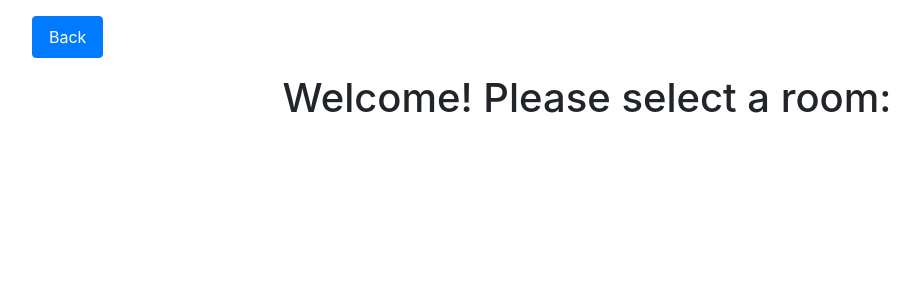
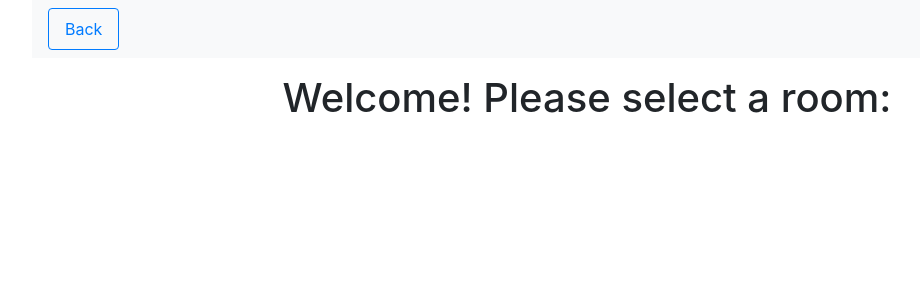
Before and after one commit to dylanm312/gather-secure-doors, a Django app: page /1 in a window 1280 px wide. Shown: the top 300 px of the page, without its empty margins (53-973 px from the left). Run offline with Django 3.2, Linux system fonts and the light colour scheme; data that the repository does not hold is empty; some libraries are stand-ins or nearby versions.

Commit message:
Move navbar from child templates to base template

```diff
--- a/gather_secure_doors/door_management/models.py
+++ b/gather_secure_doors/door_management/models.py
@@ -50,7 +50,7 @@ class Door(models.Model):
     def __str__(self):
         return self.door_name
 
-    # Auto-generate door slug
+    # Auto-generate door slug and init door in Gather map
     def save(self, *args, **kwargs):
         # Only generate slug for brand new doors, else we risk breaking links
         if not self.id:
@@ -59,7 +59,7 @@ class Door(models.Model):
 
         super(Door, self).save(*args, **kwargs)
 
-    # Delete door from Gather when deleted from Django Admin
+    # Delete door from Gather map when deleted from Django Admin
     def delete(self, *args, **kwargs):
         gather_door_updater.delete_door(self.room.workspace, self.room, self)
 
--- a/gather_secure_doors/door_management/static/style.css
+++ b/gather_secure_doors/door_management/static/style.css
@@ -1,7 +1,3 @@
-nav {
-    margin: 2vh 0;
-}
-
 h1 {
     margin: 2vh 0;
 }
--- a/gather_secure_doors/door_management/templates/door_management/base.html
+++ b/gather_secure_doors/door_management/templates/door_management/base.html
@@ -14,11 +14,21 @@
 
 <body>
     <div class="container">
-    {% block content %}<h1>This is the base template. Please fill me with content!{% endblock %}
-    {% block scripts %}
-    <script src="https://code.jquery.com/jquery-3.3.1.slim.min.js" integrity="sha384-q8i/X+965DzO0rT7abK41JStQIAqVgRVzpbzo5smXKp4YfRvH+8abtTE1Pi6jizo" crossorigin="anonymous"></script>
-    <script src="https://cdnjs.cloudflare.com/ajax/libs/popper.js/1.14.7/umd/popper.min.js" integrity="sha384-UO2eT0CpHqdSJQ6hJty5KVphtPhzWj9WO1clHTMGa3JDZwrnQq4sF86dIHNDz0W1" crossorigin="anonymous"></script>
-    <script src="https://stackpath.bootstrapcdn.com/bootstrap/4.3.1/js/bootstrap.min.js" integrity="sha384-JjSmVgyd0p3pXB1rRibZUAYoIIy6OrQ6VrjIEaFf/nJGzIxFDsf4x0xIM+B07jRM" crossorigin="anonymous"></script>
-    {% endblock %}
+        {% block navbar %}
+        <nav class="navbar navbar-light bg-light">
+            <a href="{% block back-btn-link %}#{% endblock %}" class="btn btn-outline-primary nav-link back-btn">Back</a>
+        </nav>
+        {% endblock %}
+
+        {% block content %}
+        <h1>This is the base template. Please fill me with content!
+        {% endblock %}
+
+        {% block scripts %}
+        <script src="https://code.jquery.com/jquery-3.3.1.slim.min.js" integrity="sha384-q8i/X+965DzO0rT7abK41JStQIAqVgRVzpbzo5smXKp4YfRvH+8abtTE1Pi6jizo" crossorigin="anonymous"></script>
+        <script src="https://cdnjs.cloudflare.com/ajax/libs/popper.js/1.14.7/umd/popper.min.js" integrity="sha384-UO2eT0CpHqdSJQ6hJty5KVphtPhzWj9WO1clHTMGa3JDZwrnQq4sF86dIHNDz0W1" crossorigin="anonymous"></script>
+        <script src="https://stackpath.bootstrapcdn.com/bootstrap/4.3.1/js/bootstrap.min.js" integrity="sha384-JjSmVgyd0p3pXB1rRibZUAYoIIy6OrQ6VrjIEaFf/nJGzIxFDsf4x0xIM+B07jRM" crossorigin="anonymous"></script>
+        {% endblock %}
+    </div>
 </body>
 </html>
--- a/gather_secure_doors/door_management/templates/door_management/door_list.html
+++ b/gather_secure_doors/door_management/templates/door_management/door_list.html
@@ -2,10 +2,9 @@
 {% extends './base.html' %}
 {% block title %}{{ door_list.0.room.room_name }}: Door List{% endblock %}
 
+{% block back-btn-link %}{% url 'roomIndex' door_list.0.room.workspace.workspace_slug %}{% endblock %}
+
 {% block content %}
-<nav class="nav">
-    <a href="{% url 'roomIndex' door_list.0.room.workspace.workspace_slug %}" class="btn btn-primary nav-link back-btn">Back</a>
-</nav>
 <div class="row">
     <div class="col-12 text-center">
         <h1>Welcome! Please select a door:</h1>
--- a/gather_secure_doors/door_management/templates/door_management/room_list.html
+++ b/gather_secure_doors/door_management/templates/door_management/room_list.html
@@ -1,10 +1,9 @@
 {% extends './base.html' %}
 {% block title %}{{ room_list.0.workspace.workspace_name }}: Room List{% endblock %}
 
+{% block back-btn-link %}{% url 'workspaceIndex' %}{% endblock %}
+
 {% block content %}
-<nav class="nav">
-    <a href="{% url 'workspaceIndex' %}" class="btn btn-primary nav-link back-btn">Back</a>
-</nav>
 <div class="row">
     <div class="col-12 text-center">
         <h1>Welcome! Please select a room:</h1>
--- a/gather_secure_doors/door_management/templates/door_management/workspace_list.html
+++ b/gather_secure_doors/door_management/templates/door_management/workspace_list.html
@@ -1,5 +1,8 @@
 {% extends './base.html' %}
 {% block title %}Workspace List{% endblock %}
+
+<!-- Remove Back button from workspace page -->
+{% block navbar %}{% endblock %}
 
 {% block content %}
 <div class="row">
```
